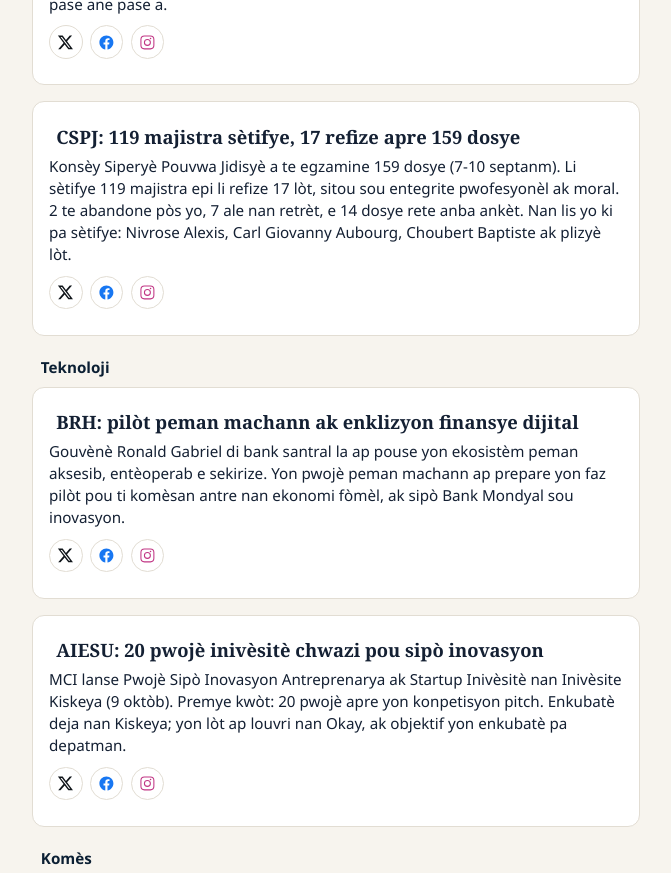
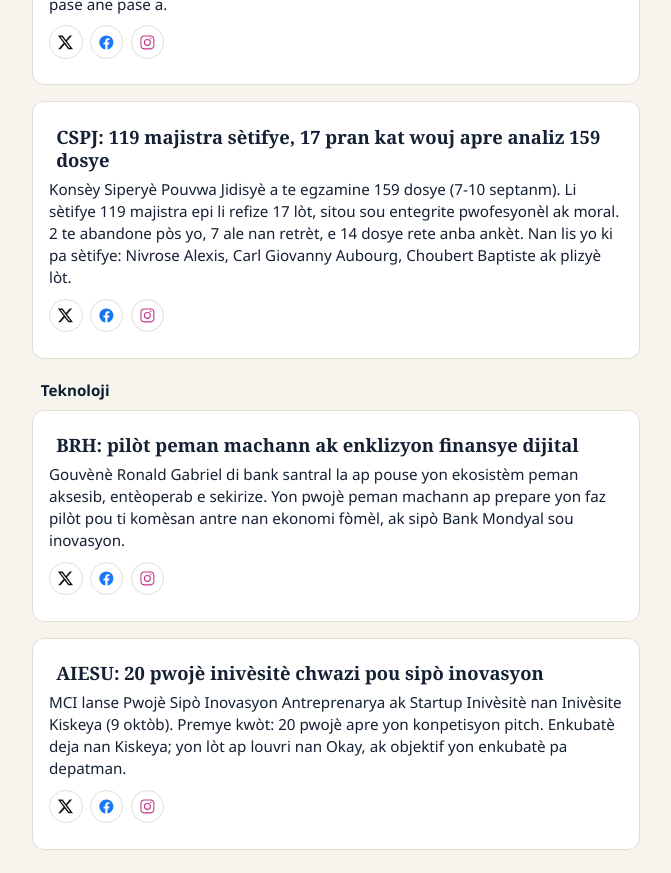
Before and after one commit to haitialways-pixel/opak-news, a React (Vite) app: page / in a window 1280 px wide. Shown: the part 2380-3253 px from the top of the page, without its empty margins (304-975 px from the left). Built offline with nearby package versions, Linux system fonts and the light colour scheme; no server answers.

Commit message:
Update CSPJ Creole headline

```diff
--- a/src/data/stories.ts
+++ b/src/data/stories.ts
@@ -103,7 +103,7 @@ export const STORIES: Story[] = [
     topic: "justice",
     publishedAt: "2026-10-05",
     headline: {
-      ht: "CSPJ: 119 majistra sètifye, 17 refize apre 159 dosye",
+      ht: "CSPJ: 119 majistra sètifye, 17 pran kat wouj apre analiz 159 dosye",
       fr: "CSPJ : 119 magistrats certifiés, 17 refusés après examen de 159 dossiers",
     },
     brief: {
```
